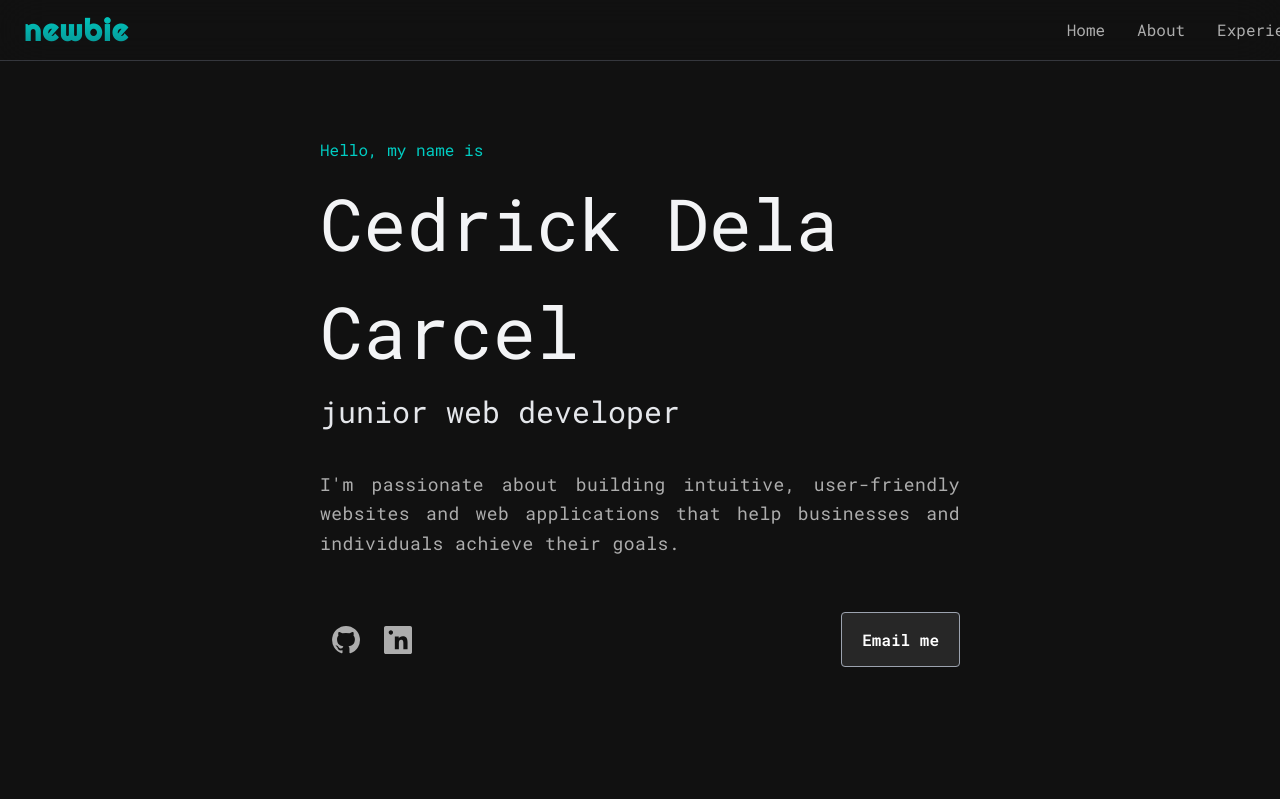
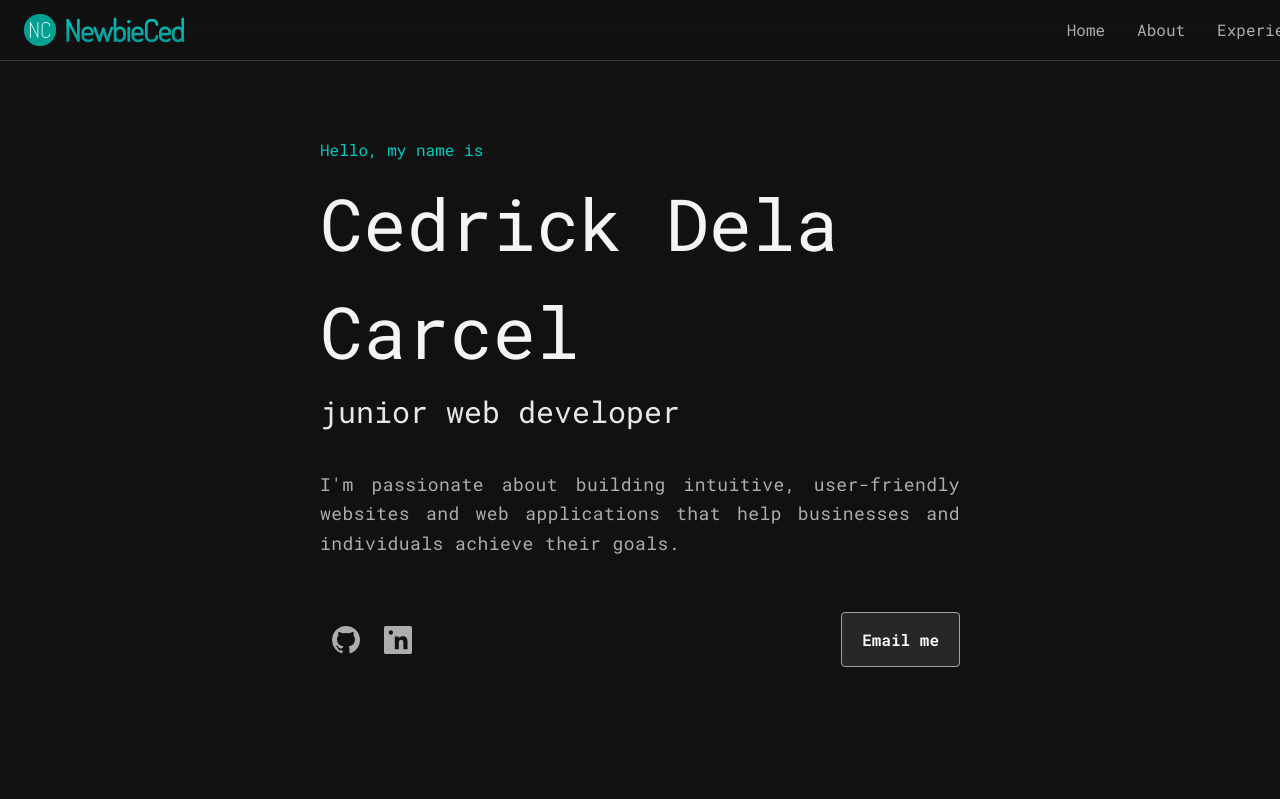
Before and after one commit to newbieced0411/myweb, a Vue app: page / in a window 1280 px wide. Shown: the top 799 px of the page. Built offline with nearby package versions, Linux system fonts and the light colour scheme.

Commit message:
added logo

```diff
--- a/src/components/HeaderComponent.vue
+++ b/src/components/HeaderComponent.vue
@@ -1,8 +1,9 @@
 <template>
     <div class="w-full flex flex-row justify-between px-6 py-3 border-b border-gray-500/40 backdrop-blur-xl">
         <div class="flex-1">
-            <h1 class="font-['Righteous'] font-bold text-3xl tracking-wider">
-                <a href="#home">newbie</a>
+            <h1 class="flex items-center font-['Dosis'] font-bold text-3xl tracking-wider">
+                <span><img src="@/assets/nc-transparent-background.png" alt="NC Logo" class="h-8 mr-2"></span>
+                <a href="#home" class="text-md tracking-tight">NewbieCed</a>
             </h1>
         </div>
         <nav class="flex-1 flex justify-end">
@@ -25,7 +26,7 @@
 </template>
 
 <style scoped>
-@import url('https://fonts.googleapis.com/css2?family=Righteous&display=swap');
+@import url('https://fonts.googleapis.com/css2?family=Dosis:wght@300&display=swap');
 
 h1 {
   background-image: linear-gradient(#00ccc2, #079292);
```
Also changed, not shown: src/assets/nc-transparent-background.png (added).
